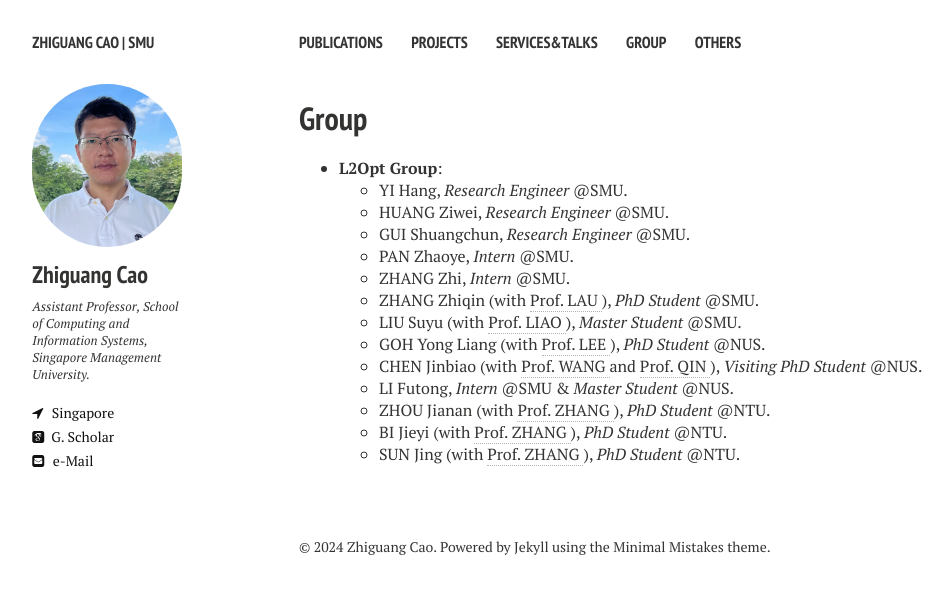
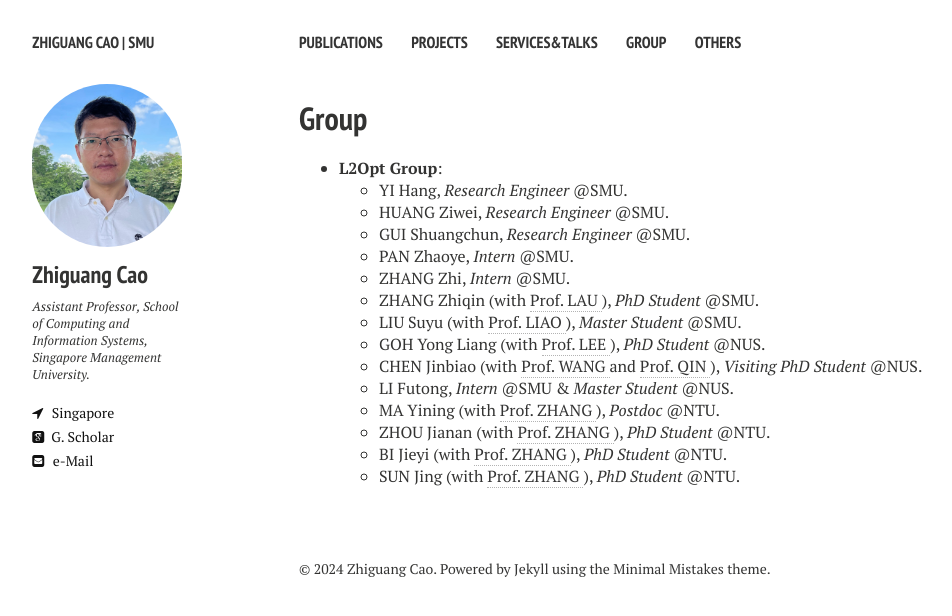
Before and after one commit to zhiguangcaosg/zhiguangcaosg.github.io, a Jekyll site: the page built from group.md, in a window 1280 px wide. Shown: the top 616 px of the page, without its empty margins (21-973 px from the left). Built offline with Jekyll 4.4.1, drawn with Linux system fonts in a browser that asks for light colours; nearby versions of some CDN libraries.

Commit message:
Update group.md

```diff
--- a/group.md
+++ b/group.md
@@ -39,6 +39,8 @@ comments: false
 	</li>
         <li> LI Futong, <i>Intern</i> @SMU & <i>Master Student</i> @NUS.
 	</li>
+	<li> MA Yining (with <a href="https://personal.ntu.edu.sg/zhangj/" target="_blank"> Prof. ZHANG </a>), <i>Postdoc</i> @NTU.
+	</li>
 	<li> ZHOU Jianan (with <a href="https://personal.ntu.edu.sg/zhangj/" target="_blank"> Prof. ZHANG </a>), <i>PhD Student</i> @NTU.
 	</li>
         <li> BI Jieyi (with <a href="https://personal.ntu.edu.sg/zhangj/" target="_blank"> Prof. ZHANG </a>), <i>PhD Student</i> @NTU.
```
